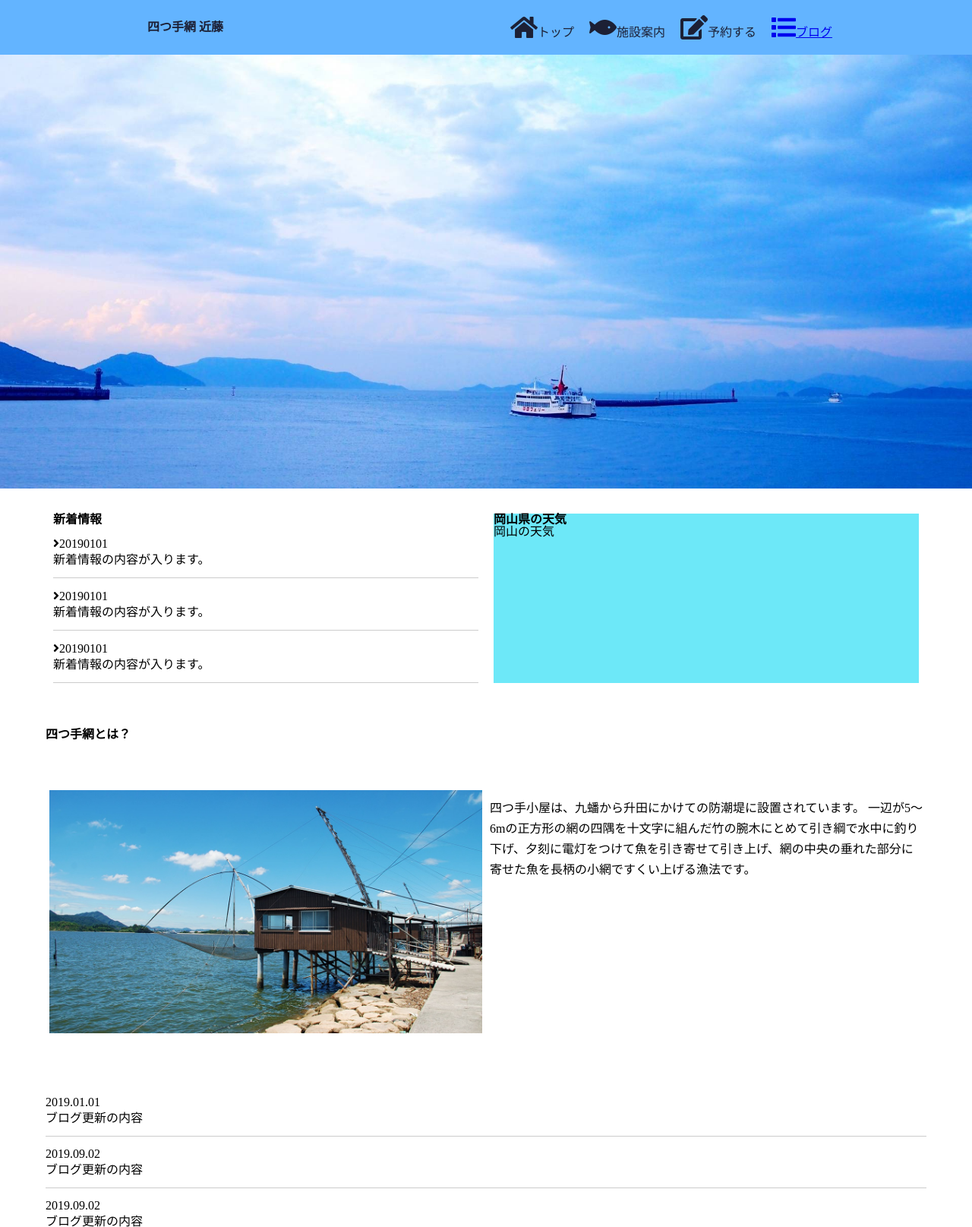
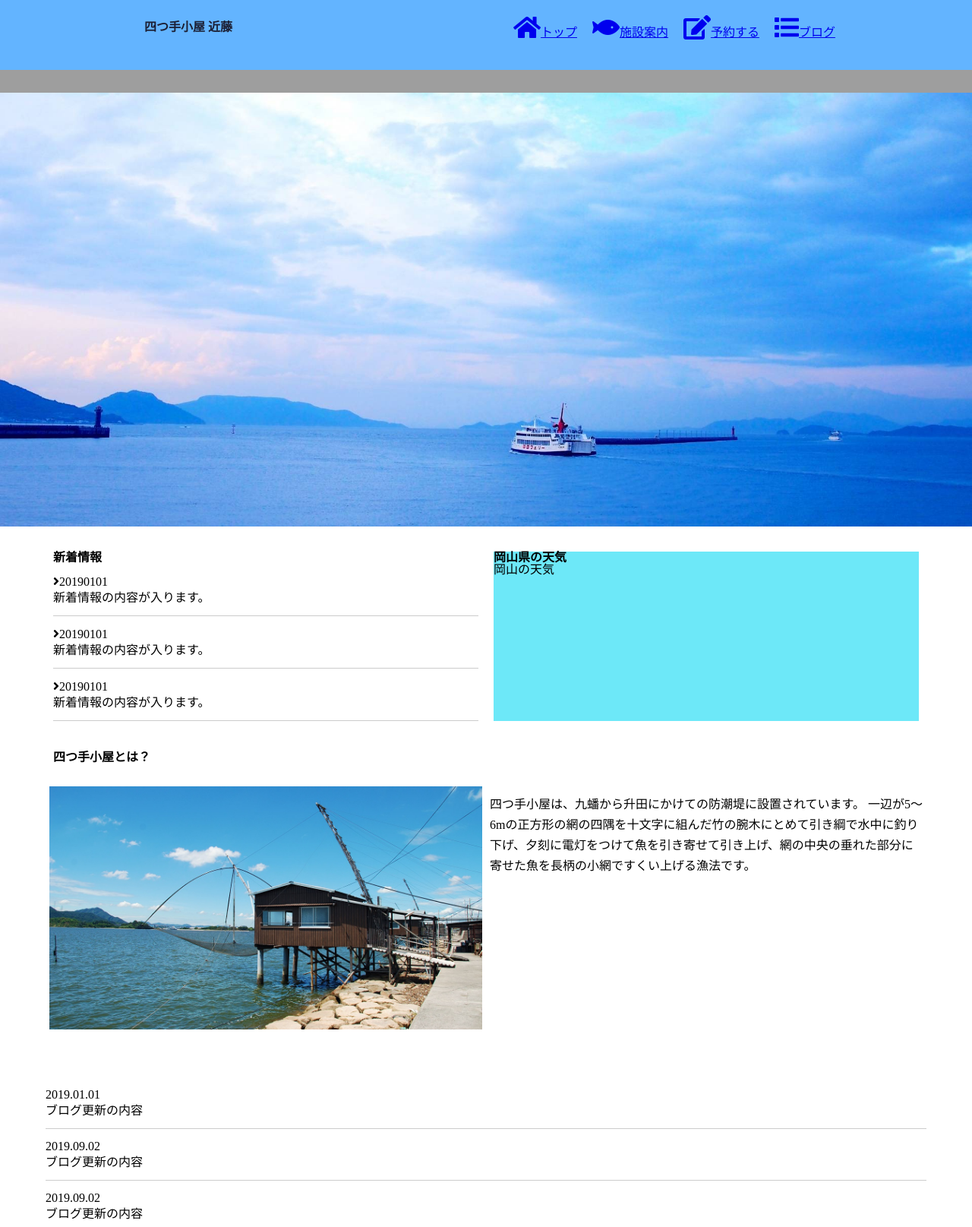
Before and after one commit to thousand7274/wp-theme, a PHP site: page / in a window 1280 px wide. Shown: the top 1615 px of the page at 76% size. Run offline with PHP 8.4, Linux system fonts and the light colour scheme; some libraries are stand-ins or nearby versions; grey boxes are pictures that could not be loaded.

Commit message:
ヘッダーの更新、一覧ページ更新
ヘッダーを変更、一覧ページを更新しました

```diff
--- a/html/index.html
+++ b/html/index.html
@@ -10,21 +10,22 @@
 </head>
 <body>
   <header class="header">
-
-    <h1 class="header__logo">
-      四つ手網 近藤
-    </h1>
-
-    <!-- PCの時のみ メニュー -->
-    <div class="header__nav">
-      <ul>
-        <li><i class="fas fa-home fa-2x"></i><span>トップ</span></li>
-        <li><i class="fas fa-fish fa-2x"></i><span>施設案内</span></li>
-        <li><i class="fas fa-edit fa-2x"></i><span>予約する</span></li>
-        <li><a href="list.html"><i class="fas fa-list fa-2x"></i><span>ブログ</span></a></li>
-      </ul>
+    <div class="nav">
+      <h1 class="nav__logo">
+        四つ手小屋 近藤
+      </h1>
+      <!-- PCの時のみ メニュー -->
+      <div class="nav__menu">
+        <ul>
+          <li><a href="index.html"><i class="fas fa-home fa-2x"></i><span>トップ</span></a></li>
+          <li><a href="#"><i class="fas fa-fish fa-2x"></i><span>施設案内</span></a></li>
+          <li><a href="#"><i class="fas fa-edit fa-2x"></i><span>予約する</span></a></li>
+          <li><a href="list.html"><i class="fas fa-list fa-2x"></i><span>ブログ</span></a></li>
+        </ul>
+      </div>
     </div>
     <!-- /PCの時のみ メニュー -->
+    <div class="border"></div>
   </header>
   <main>
     <div class="top-img">
@@ -52,10 +53,10 @@
       </div>
     </div>
 
-    <h2 class="title">四つ手網とは？</h2>
+    <h2 class="desc-title">四つ手小屋とは？</h2>
     <div class="desc">
       <div class="desc__img">
-        <img src="img/02.jpg" alt="四つ手網" width="700"></div>
+        <img src="img/02.jpg" alt="四つ手小屋" width="700"></div>
       <div class="desc__text">
         四つ手小屋は、九蟠から升田にかけての防潮堤に設置されています。
         一辺が5～6mの正方形の網の四隅を十文字に組んだ竹の腕木にとめて引き綱で水中に釣り下げ、夕刻に電灯をつけて魚を引き寄せて引き上げ、網の中央の垂れた部分に寄せた魚を長柄の小網ですくい上げる漁法です。
--- a/html/sass/foundation/_valuables.scss
+++ b/html/sass/foundation/_valuables.scss
@@ -7,7 +7,30 @@ $bg-color: rgb(99, 180, 255);
 $font-color: rgb(28, 32, 53);
 
 // ブレークポイント
+$breakpoint-ori:500px;
 $breakpoint-sm: 576px;
 $breakpoint-md: 768px;
 $breakpoint-lg: 992px;
 $breakpoint-xl: 1200px;
+
+// ボーダー
+@mixin border{
+    width: 100%;
+    background: url('../../img/border.png');
+    background-repeat: repeat-x;
+    height: 30px;
+    margin-top: 20px;
+    z-index: 11;
+    position: relative;
+
+  // &::before{
+  //   content:'';
+  //   background:url('../../img/boat.png');
+  //   background-repeat: no-repeat;
+  //   z-index: 12;
+  //   position: absolute;
+  //   width: 32px;
+  //   height: 32px;
+  //   top: -23px;
+  //   left: 300px;
+}
--- a/html/sass/layout/_header.scss
+++ b/html/sass/layout/_header.scss
@@ -3,7 +3,10 @@
 .header{
   background-color: $bg-color;
   color: $font-color;
+  width: 100%;
+}
 
+.nav{
 
   &__logo{
     padding: 20px;
@@ -11,11 +14,11 @@
 
   }
 
-  &__nav ul{
+  &__menu ul{
     display: none;
   }
+}
 
-}
 
 
 
@@ -25,19 +28,25 @@
     background-color: $bg-color;
     color: $font-color;
     display: flex;
+    flex-direction: column;
+  }
+  .nav{
+    display: flex;
+    flex-direction: row;
     justify-content: space-around;
 
     &__logo{
       display: flex;
       align-items: center;
+
     }
 
-  &__nav ul{
+    &__menu ul{
       display: flex;
       margin: 10px 0;
     }
 
-  &__nav li{
+    &__menu li{
       margin: 10px;
     }
   }
--- a/html/sass/layout/_main.scss
+++ b/html/sass/layout/_main.scss
@@ -1,13 +1,30 @@
+// index.html
+
 .top-img img{
   width: 100vw;
 }
 
+
 // list.html
-.container{
+.main{
   display: flex;
-  flex-wrap: wrap;
-  justify-content: center;
+
+  &__container{
+    flex-direction: column;
+  }
 }
-.title{
-  margin: 60px;
+.main-title{
+  // display: flex;
+  text-align: center;
+  margin: 30px;
 }
+
+// single.html
+/* MediaQuery */
+@media only screen and (min-width: $breakpoint-md) {
+  .main{
+    justify-content: space-around;
+  }
+
+}
+/* MediaQuery end */
--- a/html/sass/object/_blog-list.scss
+++ b/html/sass/object/_blog-list.scss
@@ -1,3 +1,6 @@
+/* ------------------------------------
+  index.html
+------------------------------------ */
 .blog{
   margin: 30px;
   & dl {
@@ -6,7 +9,7 @@
   }
   & dt {
     padding-bottom: 5px;
-}
+  }
 
 }
 
--- a/html/sass/object/_desc.scss
+++ b/html/sass/object/_desc.scss
@@ -1,3 +1,9 @@
+/* ------------------------------------
+  index.html
+------------------------------------ */
+.desc-title{
+  margin-left: 30px;
+}
 .desc{
   display: flex;
   flex-direction: column;
@@ -20,10 +26,14 @@
 }
 
 @media only screen and (min-width: 768px){
+  .desc-title{
+    margin-top: 40px;
+    margin-left: 70px;
+    }
   .desc{
   display: flex;
   flex-direction: row;
-  margin: 65px;
+  margin: 30px 65px;
   // justify-content: center;
   &__img{
     width: 50%;
--- a/html/sass/object/_object.scss
+++ b/html/sass/object/_object.scss
@@ -1,5 +1,15 @@
+// 共通
 @import 'btn';
-@import 'form';
-@import 'article';
+@import 'border';
+
+// index.html
+@import 'topic';
 @import 'desc';
 @import '_blog-list';
+
+// list.html
+@import 'article-list';
+@import 'sidebar';
+
+// single.html
+@import 'article';
```
Also changed, not shown: html/list.html (+48 -36 lines), html/sass/object/_article.scss (+5 -101 lines), html/single.html (+24 -8 lines), html/css/style.css, 1 other file. Lines whose indentation alone changed are shown as unchanged.
